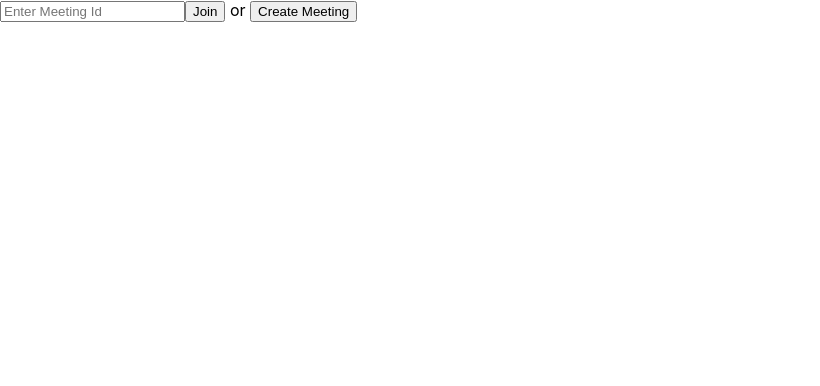
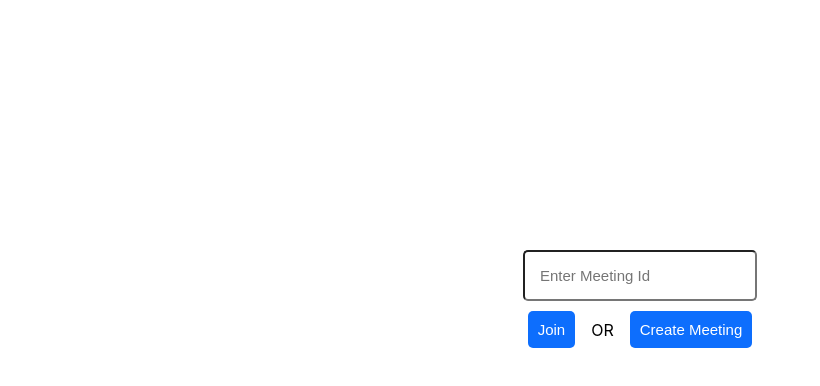
Before and after one commit to tejasveedighe/meet-app, a React (Create React App) app: page / in a window 1280 px wide. Shown: the top 386 px of the page, without its empty margins (0-820 px from the left). Built offline with nearby package versions, Linux system fonts and the light colour scheme; no server answers.

Commit message:
styled the app

```diff
--- a/src/components/Controls/Controls.js
+++ b/src/components/Controls/Controls.js
@@ -44,7 +44,10 @@ export default function Controls() {
 				)}
 			</button>
 			<button
-				className={classNames(styles.button, styles.redIcon)}
+				className={classNames(
+					styles.button,
+					localScreenShareOn ? styles.redIcon : ""
+				)}
 				onClick={() => toggleScreenShare()}
 			>
 				{localScreenShareOn ? (
--- a/src/components/JoinScreen/Join.js
+++ b/src/components/JoinScreen/Join.js
@@ -1,3 +1,4 @@
+import styles from "./Join.module.css";
 import { useDispatch, useSelector } from "react-redux";
 import { getMeetingAndToken, setMeetingId } from "../../redux/meetingSlice";
 
@@ -8,17 +9,24 @@ export default function JoinScreen() {
 		await dispatch(getMeetingAndToken(meetingId));
 	};
 	return (
-		<div>
+		<div className={styles.parent}>
 			<input
+				className={styles.meetingIdInput}
 				type="text"
 				placeholder="Enter Meeting Id"
 				onChange={(e) => {
 					dispatch(setMeetingId(e.target.value));
 				}}
 			/>
-			<button onClick={onClick}>Join</button>
-			{" or "}
-			<button onClick={onClick}>Create Meeting</button>
+			<div className={styles.buttonsRow}>
+				<button className={styles.button} onClick={onClick}>
+					Join
+				</button>
+				OR
+				<button className={styles.button} onClick={onClick}>
+					Create Meeting
+				</button>
+			</div>
 		</div>
 	);
 }
--- /dev/null
+++ b/src/components/JoinScreen/Join.module.css
@@ -0,0 +1,32 @@
+.parent {
+	display: flex;
+	flex-direction: column;
+	justify-content: center;
+	align-items: center;
+	margin-top: 250px;
+	gap: 10px;
+}
+
+.meetingIdInput {
+	width: 200px;
+	padding: 15px;
+	border-radius: 5px;
+    font-size: 15px;
+}
+
+.buttonsRow {
+	display: flex;
+	align-items: center;
+	justify-content: space-between;
+	gap: 1rem;
+}
+
+.button {
+	padding: 10px;
+	border: 0px;
+	border-radius: 5px;
+	background: #0d6efd;
+	color: white;
+	cursor: pointer;
+	font-size: 15px;
+}
--- a/src/components/Meeting/MeetingView.js
+++ b/src/components/Meeting/MeetingView.js
@@ -4,7 +4,6 @@ import { Col, Row } from "react-simple-flex-grid";
 import "react-simple-flex-grid/lib/main.css";
 import Controls from "../Controls/Controls";
 import ParticipantView from "../Participant/Participant";
-import styles from "./MeetingView.module.css";
 
 const chunk = (arr) => {
 	const newArr = [];
```
